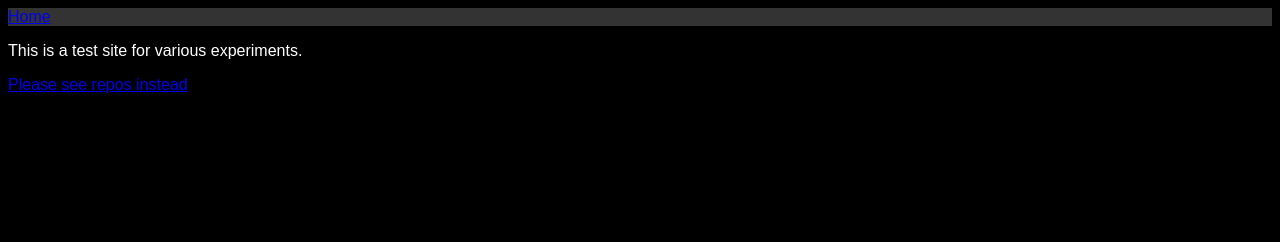
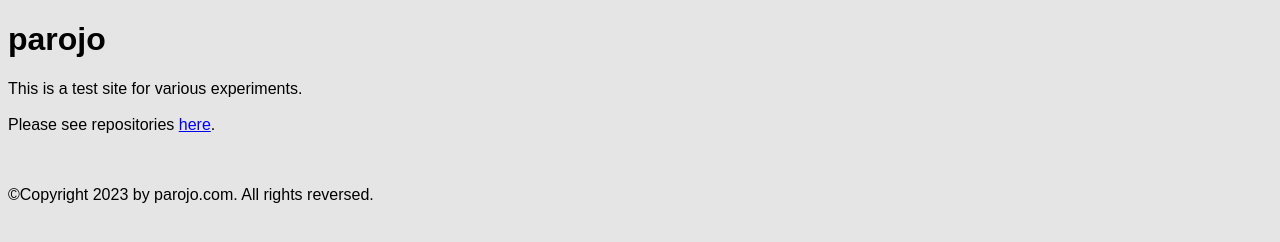
Before and after one commit to parojocom/parojocom.github.io, a plain HTML site: page index.html in a window 1280 px wide. Drawn offline with Linux system fonts and the light colour scheme.

Commit message:
slight improvements to style

```diff
--- a/index.html
+++ b/index.html
@@ -5,15 +5,21 @@
     <title>Parojo</title>
   </head>
   <body>
-    <div class="topnav">
-        <a class="active" href="#home">Home</a>
-        <!-- <a href="#news">News</a> -->
-        <!-- <a href="#contact">Contact</a> -->
-        <!-- <a href="#about">About</a> -->
-    </div>
-    <div>
-        <p>This is a test site for various experiments.</p>
-        <a href="https://github.com/parojocom">Please see repos instead</a>
-    </div>
+
+    <header><h1>parojo</h1></header>
+
+    <main>
+      <section>
+          This is a test site for various experiments.
+          </br></br>
+          Please see repositories <a href="https://github.com/parojocom">here</a>.
+      </section>
+    </main>
+
+    <footer>
+      </br></br>
+      <p>©Copyright 2023 by parojo.com. All rights reversed.</p>
+    </footer>
+
   </body>
 </html>
--- a/parojo.css
+++ b/parojo.css
@@ -1,10 +1,13 @@
 body {
-    background-color: black;
+    background-color: #e5e5e5;
     font-family: Arial, Helvetica, sans-serif;
-    color: white;
+    color: black;
 }
 
-.topnav {
-    background-color: #333;
-    overflow: hidden;
+/* Dark mode */
+@media (prefers-color-scheme: dark) {
+    body {
+        background-color: black;
+        color: #e5e5e5;
+    }
 }
```
